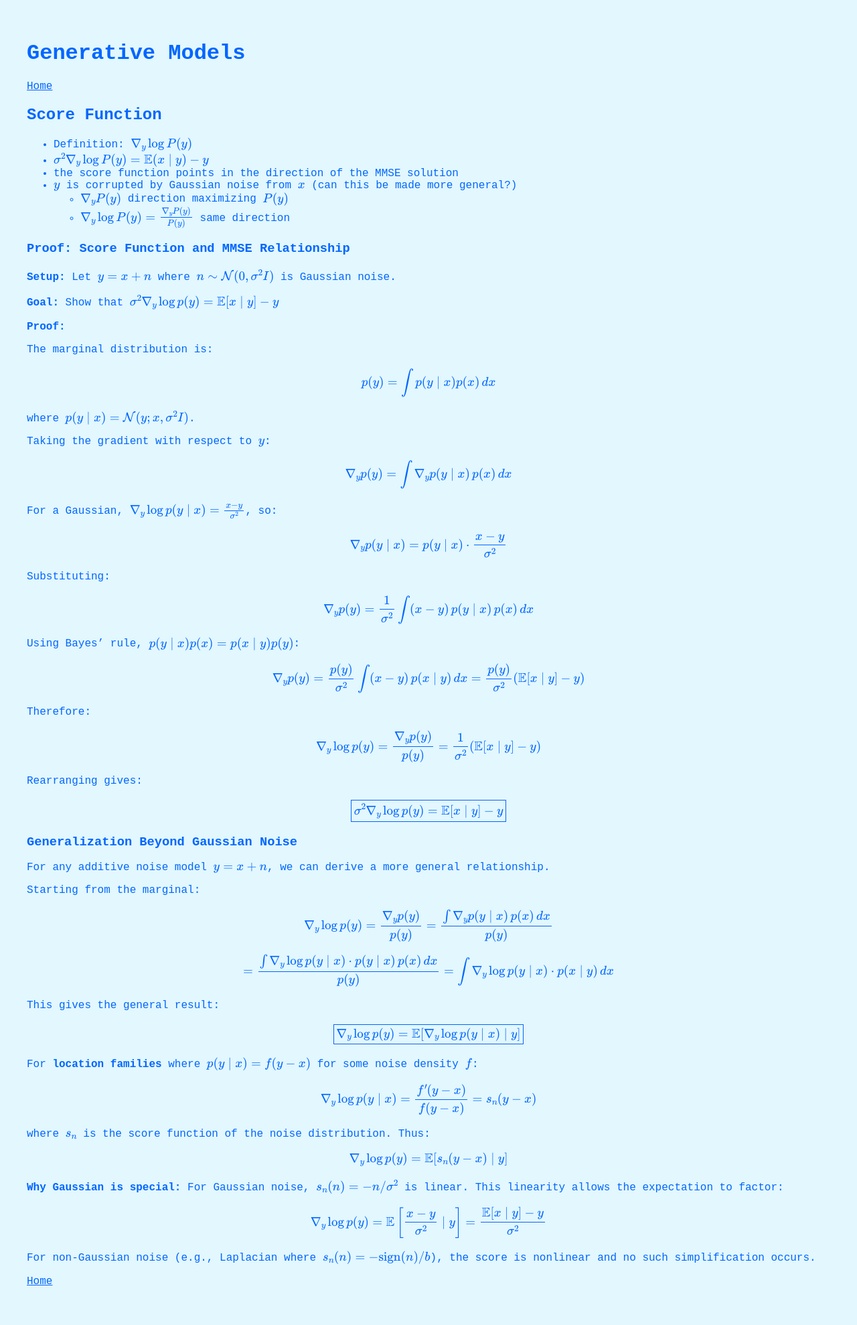
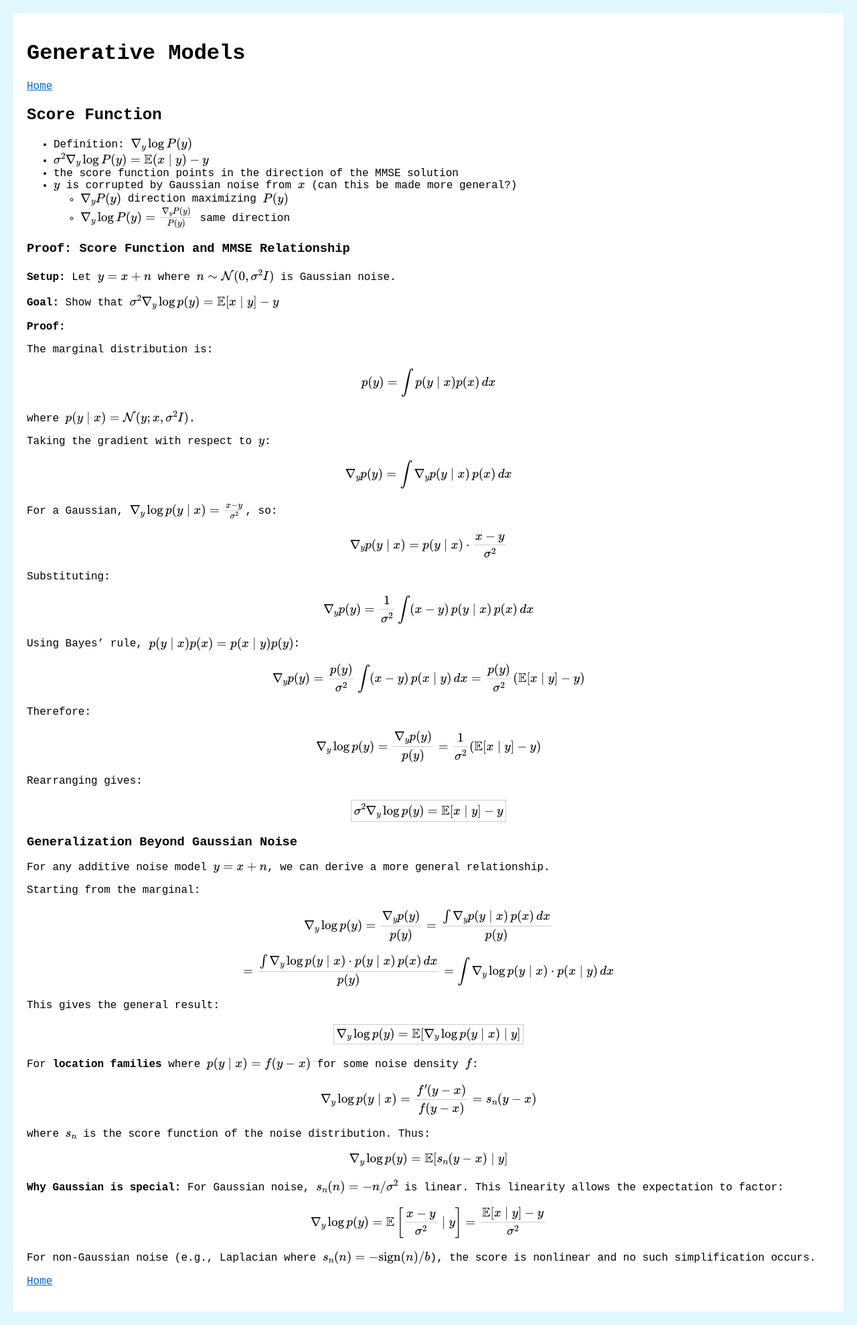
Before and after one commit to scer80/scer80.github.io, a Jekyll site: the page built from contents/generative_models/generative_models.md, in a window 1280 px wide. Shown: the whole page at 67% size. Built offline with Jekyll 4.4.1, drawn with Linux system fonts in a browser that asks for light colours; our own code applies the rules of GitHub Pages for plain Markdown files.

Commit message:
change style for math pages

```diff
--- a/_layouts/default.html
+++ b/_layouts/default.html
@@ -23,7 +23,7 @@
     </script>
     <script src="https://cdn.jsdelivr.net/npm/mathjax@3/es5/tex-mml-chtml.js" async></script>
 </head>
-<body>
+<body{% if page.style %} class="{{ page.style }}"{% endif %}>
     <main>
         {{ content }}
     </main>
--- a/assets/css/style.scss
+++ b/assets/css/style.scss
@@ -59,3 +59,19 @@ pre, code, .highlight {
 img {
   border-color: #0066ff !important;
 }
+
+/* Paper style - white background, black text */
+body.paper-style,
+body.paper-style * {
+  background-color: #ffffff !important;
+  color: #000000 !important;
+  border-color: #cccccc !important;
+}
+
+body.paper-style a {
+  color: #0066cc !important;
+}
+
+body.paper-style a:hover {
+  color: #004499 !important;
+}
```
Also changed, not shown: contents/generative_models/generative_models.md (+4 -0 lines).
